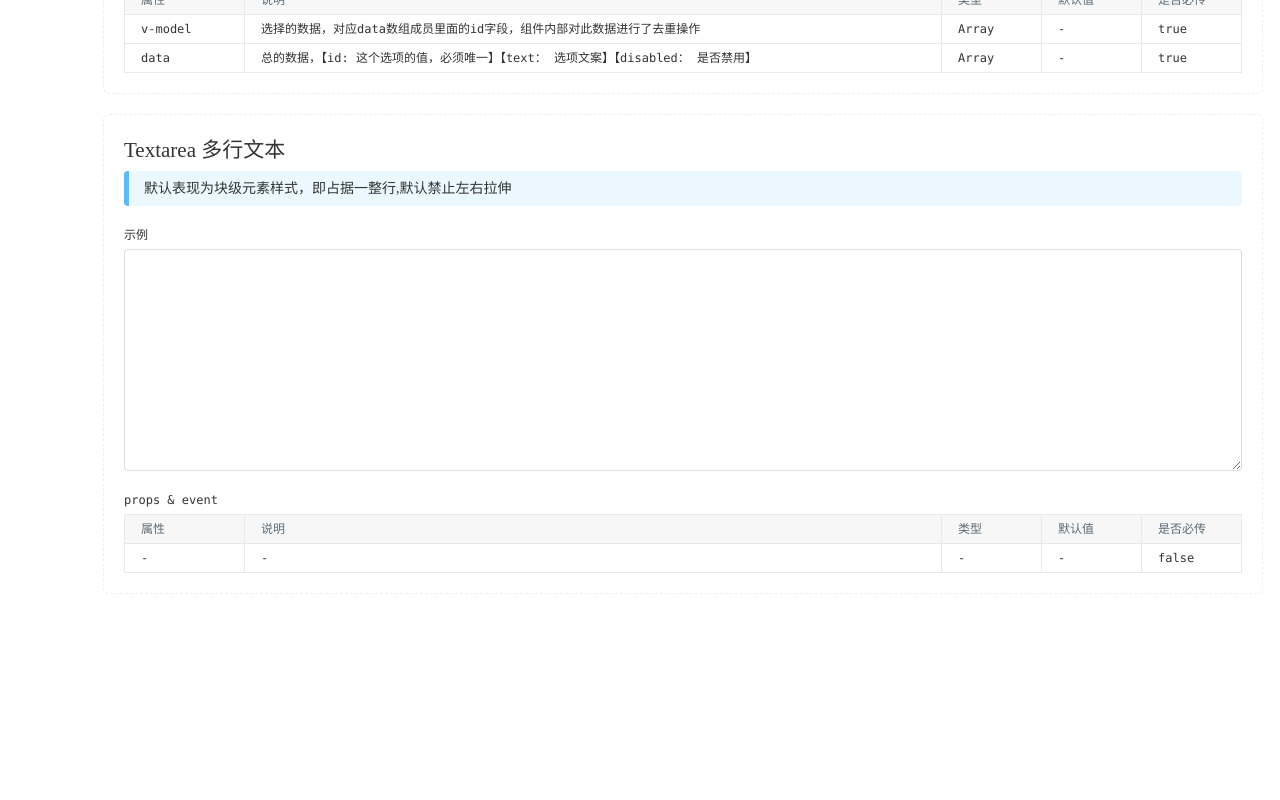
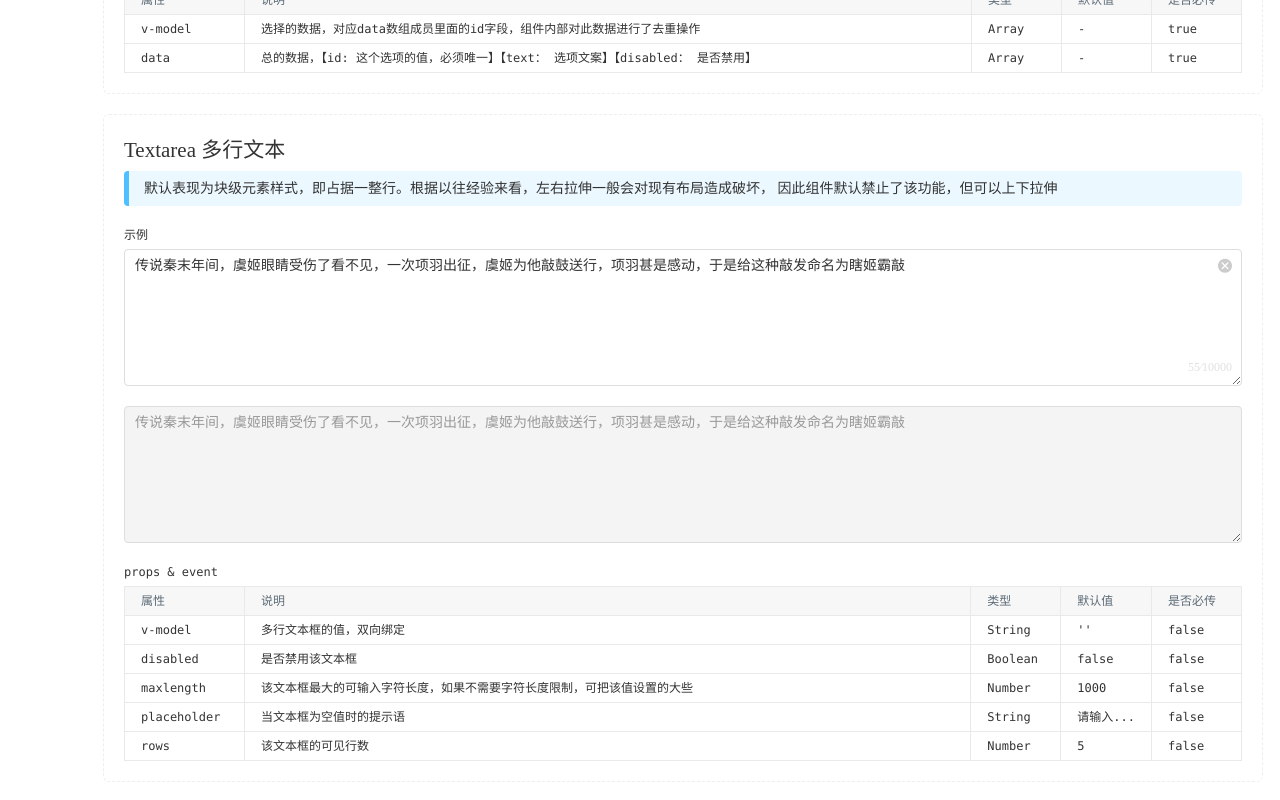
Before and after one commit to kule2018/qiaodaima.github.io, a Vue app: page / in a window 1280 px wide. Shown: the part 2587-3387 px from the top of the page. Before the commit the page ends 3221 px from the top, so only its background shows below. Built offline with nearby package versions, Linux system fonts and the light colour scheme.

Commit message:
多行文本组件及文档  文档组件

```diff
--- a/examples/doc-item.vue
+++ b/examples/doc-item.vue
@@ -143,7 +143,7 @@
       &:nth-last-child(1),
       &:nth-last-child(2),
       &:nth-last-child(3) {
-        width: 100px;
+        width: 90px;
       }
     }
     thead {
--- a/examples/doc-textarea.vue
+++ b/examples/doc-textarea.vue
@@ -1,11 +1,14 @@
 <template>
   <DocItem :title="'Textarea 多行文本'" :param="param">
     <div slot="tip">
-      默认表现为块级元素样式，即占据一整行,默认禁止左右拉伸
+      默认表现为块级元素样式，即占据一整行。根据以往经验来看，左右拉伸一般会对现有布局造成破坏，
+      因此组件默认禁止了该功能，但可以上下拉伸
     </div>
 
     <template slot="example">
-      <Textarea></Textarea>
+      <Textarea v-model="value" :rows="5" :maxlength="10000"></Textarea>
+
+      <Textarea v-model="value" :disabled="true"></Textarea>
     </template>
   </DocItem>
 </template>
@@ -24,21 +27,53 @@
       return {
         param: [
           {
-            name: '-',
-            explain: '-',
-            type: '-',
-            default: '-',
+            name: 'v-model',
+            explain: '多行文本框的值，双向绑定',
+            type: 'String',
+            default: `\'\'`,
+            isMust: false
+          },
+          {
+            name: 'disabled',
+            explain: '是否禁用该文本框',
+            type: 'Boolean',
+            default: false,
+            isMust: false
+          },
+          {
+            name: 'maxlength',
+            explain: '该文本框最大的可输入字符长度，如果不需要字符长度限制，可把该值设置的大些',
+            type: 'Number',
+            default: 1000,
+            isMust: false
+          },
+          {
+            name: 'placeholder',
+            explain: '当文本框为空值时的提示语',
+            type: 'String',
+            default: '请输入...',
+            isMust: false
+          },
+          {
+            name: 'rows',
+            explain: '该文本框的可见行数',
+            type: 'Number',
+            default: 5,
             isMust: false
           }
-        ]
+        ],
+        value: `传说秦末年间，虞姬眼睛受伤了看不见，一次项羽出征，虞姬为他敲鼓送行，项羽甚是感动，于是给这种敲发命名为瞎姬霸敲`
       };
-    },
-    methods: {
-      //
     }
   };
 </script>
 
 <style lang="scss" scoped>
-  //
+  .textarea-item {
+    margin-top: 20px;
+
+    &:first-child {
+      margin-top: 0;
+    }
+  }
 </style>
--- a/src/components/textarea/main.vue
+++ b/src/components/textarea/main.vue
@@ -1,25 +1,97 @@
 <template>
   <div class="textarea-item">
-    <textarea name="" id="" cols="30" rows="10"></textarea>
+    <textarea
+      v-model="valueCopy"
+      :rows="rows"
+      :maxlength="maxlength"
+      :placeholder="placeholder"
+      :disabled="disabled">
+    </textarea>
+    <i v-show="value" @click="clearvalue" class="btn-clear iconfont icon-error"></i>
+    <div class="num-words-tips">
+      <span class="count">{{valueCopy.length}}</span>
+      <em class="branch">&#8260;</em>
+      <span class="total">{{maxlength}}</span>
+    </div>
   </div>
 </template>
 
 <script>
   export default {
-    name: 'Textarea'
+    name: 'Textarea',
+    props: {
+      value: {
+        type: String,
+        default: ''
+      },
+      disabled: {
+        type: Boolean,
+        default: false
+      },
+      maxlength: {
+        type: Number,
+        default: 1000
+      },
+      placeholder: {
+        type: String,
+        default: '请输入...'
+      },
+      rows: {
+        type: Number,
+        default: 5
+      }
+    },
+    computed: {
+      valueCopy: {
+        get() {
+          return this.value;
+        },
+        set(newValue) {
+          this.$emit('input', newValue);
+        }
+      }
+    },
+    methods: {
+      clearvalue() {
+        this.$emit('input', '');
+      }
+    }
   };
 </script>
 
 <style lang="scss" scoped>
   .textarea-item {
+    position: relative;
+
     textarea {
       display: block;
-      padding: 5px 10px;
-      min-width: 100%; max-width: 100%;
+      padding: 5px 25px 25px 10px;
       width: 100%;
-      min-height: 5em;
       border: 1px solid #ddd;
       border-radius: 4px;
+      resize: vertical;
+
+      &:disabled {
+        color: #999;
+        background: #f4f4f4;
+
+        & ~ .btn-clear,
+        & ~ .num-words-tips {
+          display: none;
+        }
+      }
+    }
+    .btn-clear {
+      position: absolute;
+      top: 10px;right: 10px;
+      color: #ccc;
+      cursor: pointer;
+    }
+    .num-words-tips {
+      position: absolute;
+      right: 10px;bottom: 10px;
+      font-size:12px;
+      color:#e1e1e1;
     }
   }
 </style>
```
